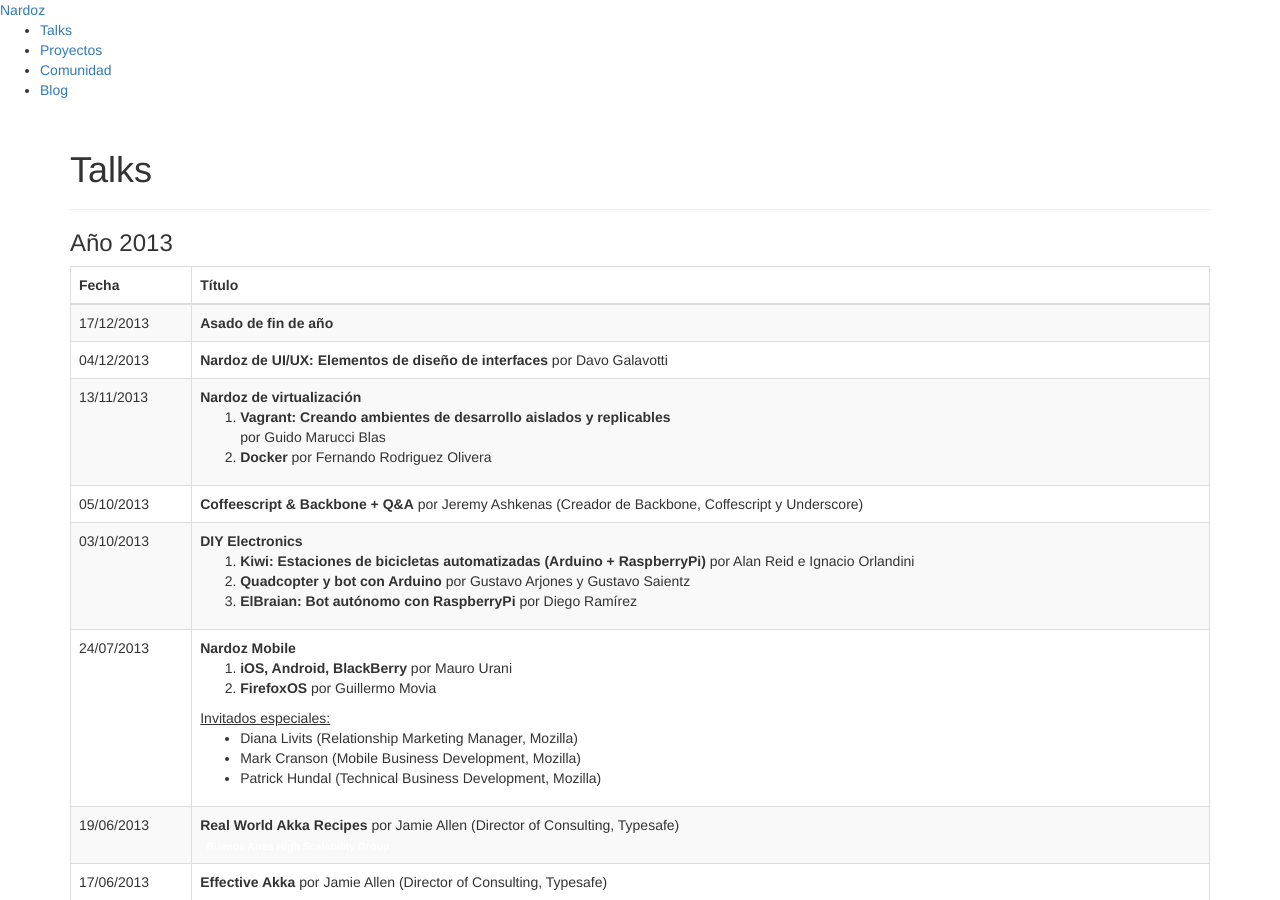
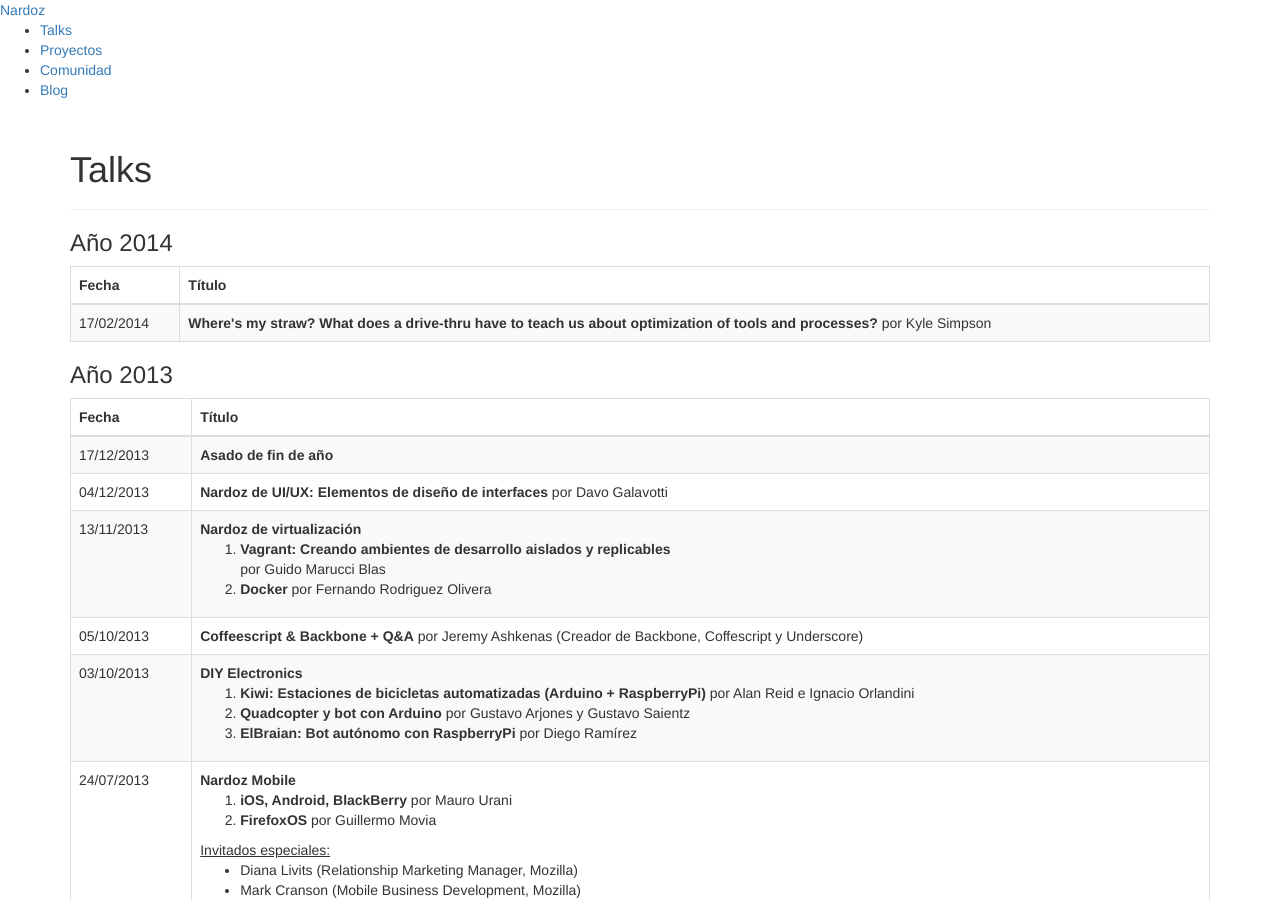
Before and after one commit to Nardoz/nardoz.github.com, a Jekyll site: the page built from talks.html, in a window 1280 px wide and 900 px high. Built offline with Jekyll 4.4.1, drawn with Linux system fonts in a browser that asks for light colours; nearby versions of some CDN libraries; library files that are not in the unit come from our copies.

Commit message:
Added talk

```diff
--- a/talks.html
+++ b/talks.html
@@ -8,6 +8,24 @@
   <div class="page-header">
     <h1>Talks</h1>
   </div>
+
+  <h3>Año 2014</h3>
+  <table class="table table-striped table-bordered">
+    <thead>
+      <tr>
+        <th>Fecha</th>
+        <th>Título</th>
+      </tr>
+    </thead>
+    <tbody>
+      <tr>
+        <td>17/02/2014</td>
+        <td>
+          <strong>Where's my straw? What does a drive-thru have to teach us about optimization of tools and processes?</strong> por Kyle Simpson
+        </td>
+     </tr>
+    </tbody>
+  </table>
 
   <h3>Año 2013</h3>
 
```
Also changed, not shown: index.html (+17 -0 lines).
